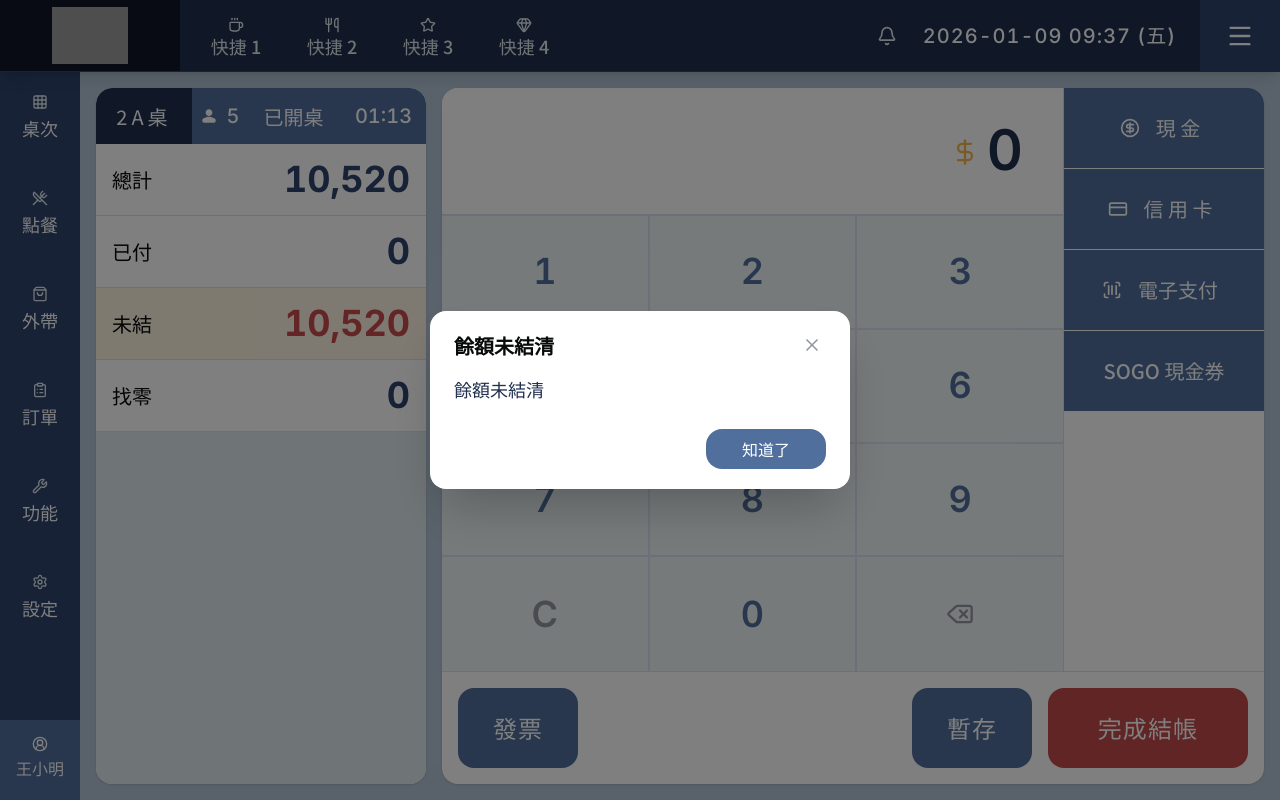
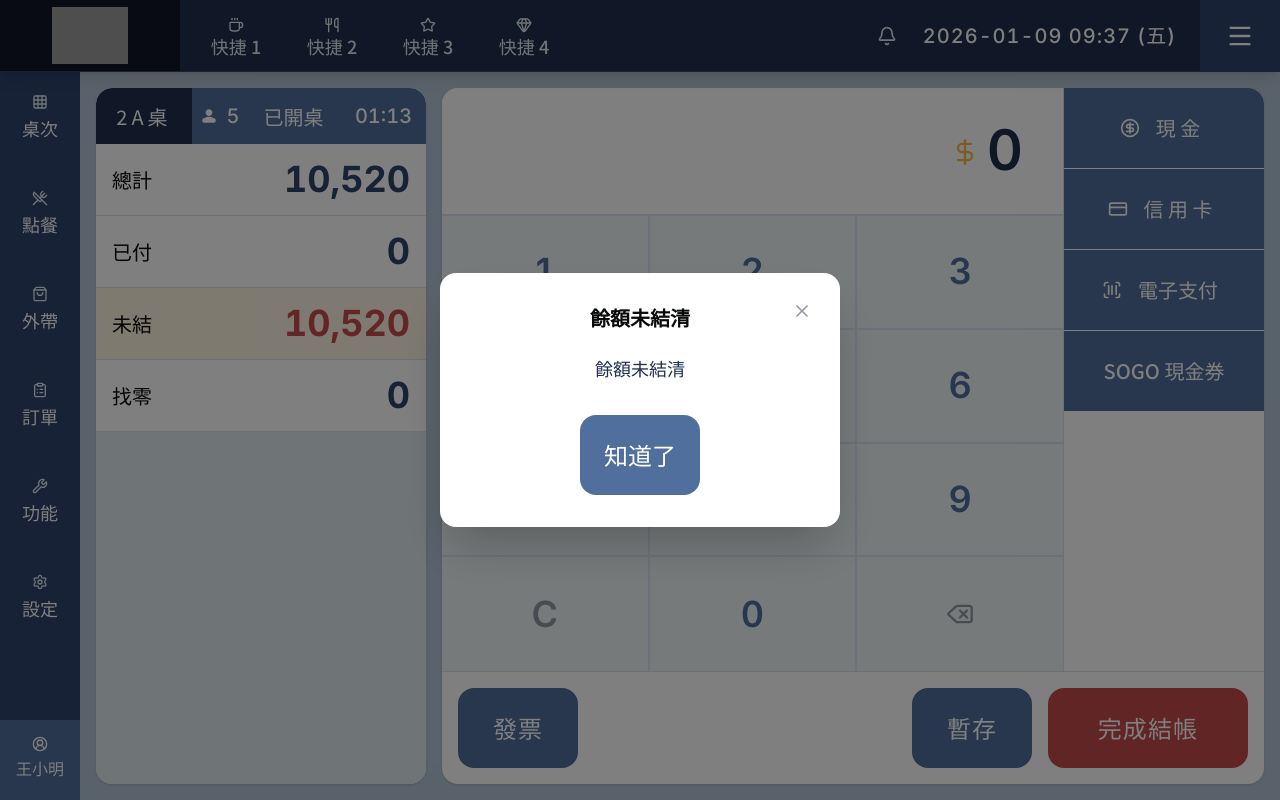
Before and after one commit to naomichiang/POS-system-Cursor, a Vue app: page / in a window 1280 px wide. Both pictures are taken after a click on the button "完成結帳". Built offline with nearby package versions, Linux system fonts and the light colour scheme; grey boxes are pictures that could not be loaded.

Commit message:
refactor: 建立Modal 規範，將彈窗組件化

```diff
--- /dev/null
+++ b/src/components/BaseModal.vue
@@ -0,0 +1,155 @@
+<script setup>
+import { X } from 'lucide-vue-next'
+
+defineProps({
+  // 是否顯示燈箱
+  open: {
+    type: Boolean,
+    default: false,
+  },
+  // 是否顯示右上角關閉按鈕
+  showClose: {
+    type: Boolean,
+    default: true,
+  },
+  // Header Icon（可選）
+  headerIcon: {
+    type: [Object, Function],
+    default: null,
+  },
+  // 主標題文字
+  title: {
+    type: String,
+    default: '',
+  },
+  // 副標題文字
+  subTitle: {
+    type: String,
+    default: '',
+  },
+  // 內容文字（若有 slot，會以 slot 為主）
+  content: {
+    type: String,
+    default: '',
+  },
+  // 按鈕文字（若有 footer slot，會以 slot 為主）
+  primaryButtonText: {
+    type: String,
+    default: '',
+  },
+  secondaryButtonText: {
+    type: String,
+    default: '',
+  },
+  // 內容寬度樣式，md 版預設 580px、最小高度 300px
+  widthClass: {
+    type: String,
+    default: 'w-[400px] max-w-[90vw] min-h-[100px]',
+  },
+})
+
+const emit = defineEmits(['close', 'primary', 'secondary'])
+
+const handleClose = () => {
+  emit('close')
+}
+
+const handlePrimary = () => {
+  emit('primary')
+}
+
+const handleSecondary = () => {
+  emit('secondary')
+}
+</script>
+
+<template>
+  <!-- 燈箱：覆蓋全畫面，點外面無作用；內容垂直置中 -->
+  <div
+    v-if="open"
+    class="fixed inset-0 z-50 flex items-center justify-center bg-black/50"
+  >
+    <div
+      :class="[
+        'relative rounded-2xl bg-white shadow-2xl px-6 py-8 flex flex-col items-stretch ',
+        widthClass,
+      ]"
+    >
+      <!-- Header：Icon + 標題 + 副標題（整體水平置中） -->
+      <div class="relative mb-4">
+        <!-- 置中的 Icon + 標題 + 副標 -->
+        <div class="flex flex-col items-center justify-center gap-2">
+          <div
+            v-if="headerIcon"
+            class="flex w-icon-xl h-icon-xl items-center justify-center rounded-full bg-layer-secondary"
+          >
+            <component
+              :is="headerIcon"
+              class="w-icon-md h-icon-md text-text-secondary"
+            />
+          </div>
+          <div class="flex flex-col gap-1 items-center text-center">
+            <h2
+              v-if="title"
+              class="text-text-primary font-noto text-xl font-semibold leading-tight text-center"
+            >
+              {{ title }}
+            </h2>
+            <p
+              v-if="subTitle"
+              class="text-text-helper font-noto text-sm leading-snug text-center"
+            >
+              {{ subTitle }}
+            </p>
+          </div>
+        </div>
+
+        <!-- 右上角關閉按鈕，不影響標題置中 -->
+        <button
+          v-if="showClose"
+          type="button"
+          class="absolute right-0 -top-2 flex w-icon-lg h-icon-lg items-center justify-center rounded-full hover:bg-ash-100 transition-colors"
+          @click="handleClose"
+        >
+          <X class="w-icon-md h-icon-md text-text-disabled" />
+        </button>
+      </div>
+
+      <!-- Body：文字或自訂 slot，與整體一起垂直置中 -->
+      <div class="flex items-center justify-center my-2">
+        <div class="w-full flex justify-center text-center">
+          <slot>
+            <p
+              v-if="content"
+              class="text-text-secondary font-noto text-lg leading-relaxed text-center"
+            >
+              {{ content }}
+            </p>
+          </slot>
+        </div>
+      </div>
+
+      <!-- Footer：按鈕列（可為 1 顆 / 2 顆），也可用 slot 覆蓋，水平置中 -->
+      <div class="mt-6 flex justify-center gap-3">
+        <slot name="footer">
+          <button
+            v-if="secondaryButtonText"
+            type="button"
+            class="min-w-btn-md px-4 h-btn-h-md rounded-2xl bg-button-secondary hover:bg-button-secondary-hover text-text-on-color font-noto text-2xl font-medium"
+            @click="handleSecondary"
+          >
+            {{ secondaryButtonText }}
+          </button>
+          <button
+            v-if="primaryButtonText"
+            type="button"
+            class="min-w-btn-md px-4 h-btn-h-md rounded-2xl bg-button-primary hover:bg-button-primary-hover text-text-on-color font-noto text-2xl font-medium"
+            @click="handlePrimary"
+          >
+            {{ primaryButtonText }}
+          </button>
+        </slot>
+      </div>
+    </div>
+  </div>
+</template>
--- a/src/components/CheckoutArea.vue
+++ b/src/components/CheckoutArea.vue
@@ -3,9 +3,9 @@ import { ref, computed } from 'vue'
 import {
   Delete,
   DollarSign,
-  X,
 } from 'lucide-vue-next'
 import { paymentMethodsConfig } from '../config/paymentMethods'
+import BaseModal from './BaseModal.vue'
 
 // Props：來自父層的訂單與付款資訊
 const props = defineProps({
@@ -288,63 +288,16 @@ const handleCompleteCheckout = () => {
       </div>
     </div>
 
-    <!-- 統一彈窗樣式：白底圓角 + 燈箱；點彈窗外無作用 -->
-    <div
-      v-if="showModal"
-      class="fixed inset-0 z-50 flex items-center justify-center bg-black/50"
-    >
-      <div
-        class="relative w-[420px] max-w-[90vw] rounded-2xl bg-white shadow-2xl px-6 py-5"
-      >
-        <!-- Header -->
-        <div class="flex items-center justify-between mb-4">
-          <h2 class="text-text-primary font-noto text-xl font-semibold leading-tight">
-            {{ modalTitle }}
-          </h2>
-          <button
-            type="button"
-            class="flex w-icon-lg h-icon-lg items-center justify-center rounded-full hover:bg-ash-100 transition-colors"
-            @click="closeModal"
-          >
-            <X class="w-icon-md h-icon-md text-text-disabled" />
-          </button>
-        </div>
-
-        <!-- Content -->
-        <div class="mb-6">
-          <p class="text-text-secondary font-noto text-lg leading-relaxed">
-            {{ modalMessage }}
-          </p>
-        </div>
-
-        <!-- Actions -->
-        <div class="flex justify-end gap-3">
-          <button
-            v-if="modalType === 'change'"
-            type="button"
-            class="min-w-btn-sm px-4 h-10 rounded-2xl bg-button-secondary hover:bg-button-secondary-hover text-text-on-color font-noto text-base font-medium"
-            @click="closeModal"
-          >
-            返回
-          </button>
-          <button
-            v-if="modalType === 'change'"
-            type="button"
-            class="min-w-btn-md px-4 h-10 rounded-2xl bg-button-primary hover:bg-button-primary-hover text-text-on-color font-noto text-base font-medium"
-            @click="handleCompleteChange"
-          >
-            完成找零
-          </button>
-          <button
-            v-if="modalType === 'unpaid'"
-            type="button"
-            class="min-w-btn-md px-4 h-10 rounded-2xl bg-button-primary hover:bg-button-primary-hover text-text-on-color font-noto text-base font-medium"
-            @click="closeModal"
-          >
-            知道了
-          </button>
-        </div>
-      </div>
-    </div>
+    <!-- 共用燈箱 BaseModal：白底圓角 + 燈箱；點彈窗外無作用 -->
+    <BaseModal
+      :open="showModal"
+      :title="modalTitle"
+      :content="modalMessage"
+      :primary-button-text="modalType === 'change' ? '完成找零' : '知道了'"
+      :secondary-button-text="modalType === 'change' ? '返回' : ''"
+      @close="closeModal"
+      @secondary="closeModal"
+      @primary="modalType === 'change' ? handleCompleteChange() : closeModal()"
+    />
   </div>
 </template>
```
